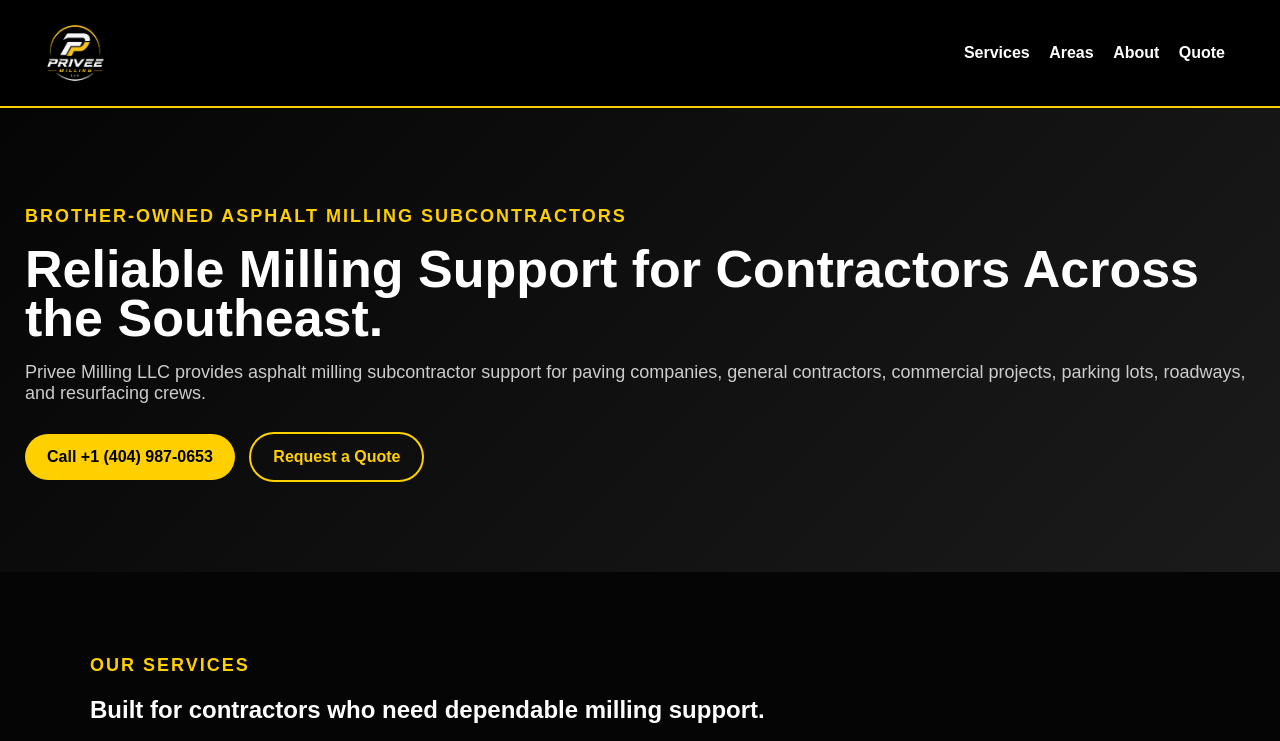
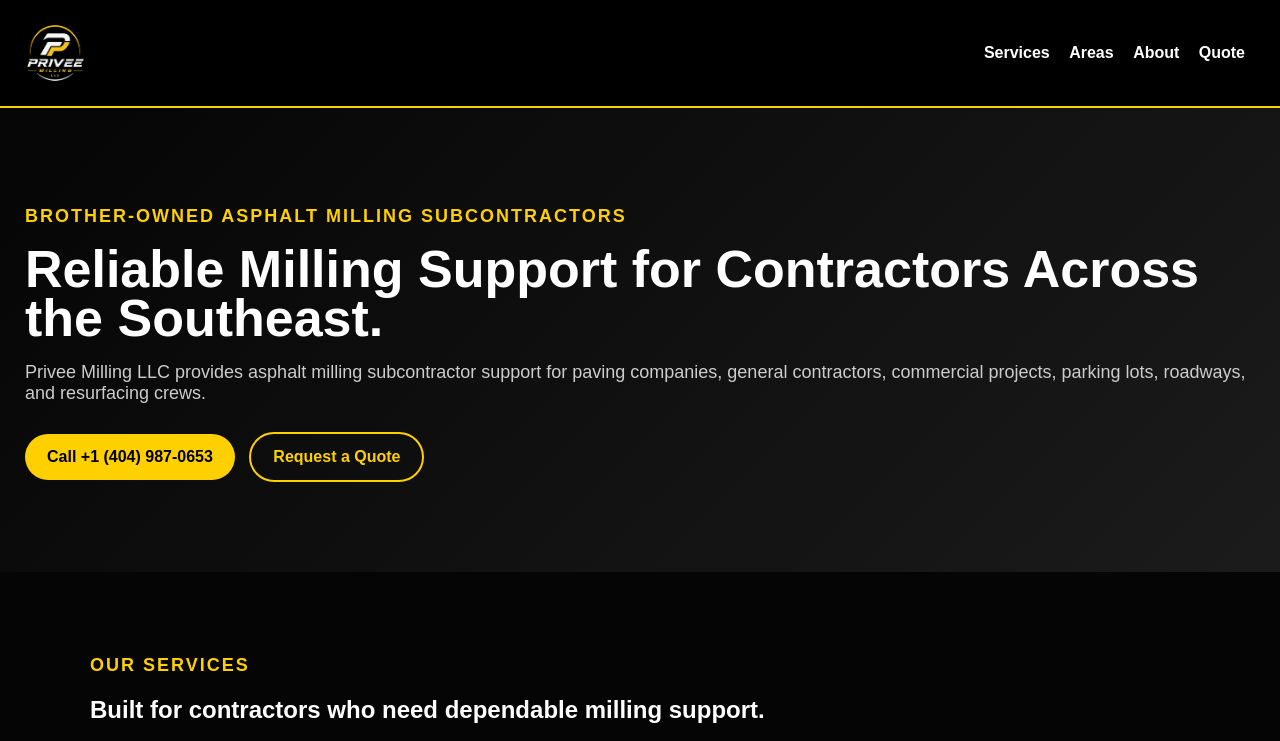
Before and after one commit to priveemilling/privee-milling, a plain HTML site: page index.html in a window 1280 px wide. Shown: the top 741 px of the page. Drawn offline with Linux system fonts and the light colour scheme.

Commit message:
Update index.html

```diff
--- a/index.html
+++ b/index.html
@@ -9,7 +9,7 @@
 display:flex;
 justify-content:space-between;
 align-items:center;
-padding:18px 40px;
+padding:18px 20px;
 background:#000;
 border-bottom:2px solid #ffd000;
 position:sticky;
```
